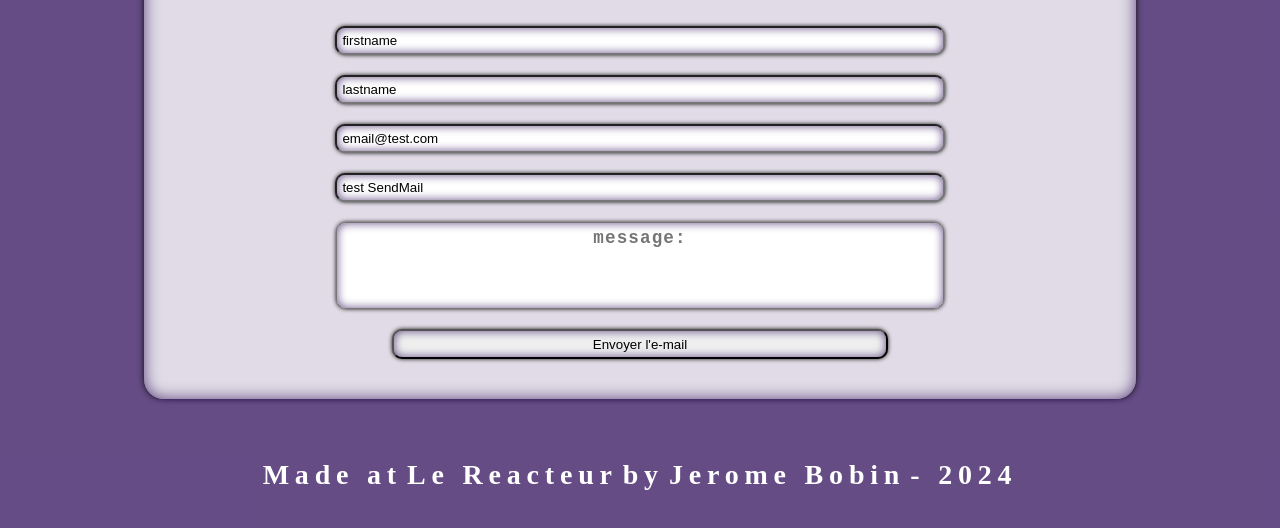
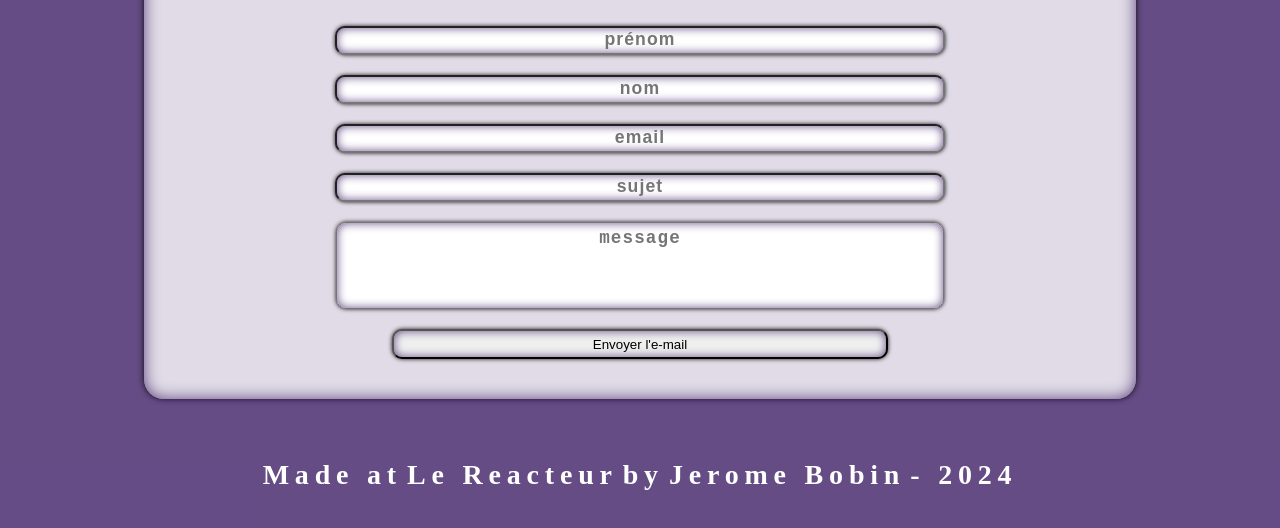
Before and after one commit to Jerome49-3/frontend, a website: page index.html in a window 1280 px wide. Shown: the part 300-828 px from the top of the page. Drawn offline with nearby package versions, Linux system fonts and the light colour scheme.

Commit message:
supp value

```diff
--- a/index.html
+++ b/index.html
@@ -24,16 +24,12 @@
         Formulaire de contact
       </h2>
       <form method="post" id="form">
-        <input type="text" id="fistname" placeholder="prénom" value="firstname" name="fistname" minlength="1"
-          maxlength="1" required>
-        <input type="text" id="lastname" placeholder="nom" value="lastname" name="lastname" minlength="1" maxlength="1"
-          required>
-        <input type="text" id="email" placeholder="email" value="email@test.com" name="email" minlength="1"
-          maxlength="1" required>
-        <input type="text" id="subject" placeholder="sujet" value="test SendMail" name="subject" minlength="1"
-          maxlength="1">
-        <textarea name="message" id="message" placeholder="message:" value="yo, les bros" rows="5" cols="30"
-          minlength="1" maxlength="1" required wrap="hard"></textarea>
+        <input type="text" id="fistname" placeholder="prénom" name="fistname" minlength="1" maxlength="1" required>
+        <input type="text" id="lastname" placeholder="nom" name="lastname" minlength="1" maxlength="1" required>
+        <input type="text" id="email" placeholder="email" name="email" minlength="1" maxlength="1" required>
+        <input type="text" id="subject" placeholder="sujet" name="subject" minlength="1" maxlength="1">
+        <textarea name="message" id="message" placeholder="message" rows="5" cols="30" minlength="1" maxlength="1"
+          required wrap="hard"></textarea>
         <button type="submit" value="Send">
           <p>
             Envoyer l'e-mail
```
